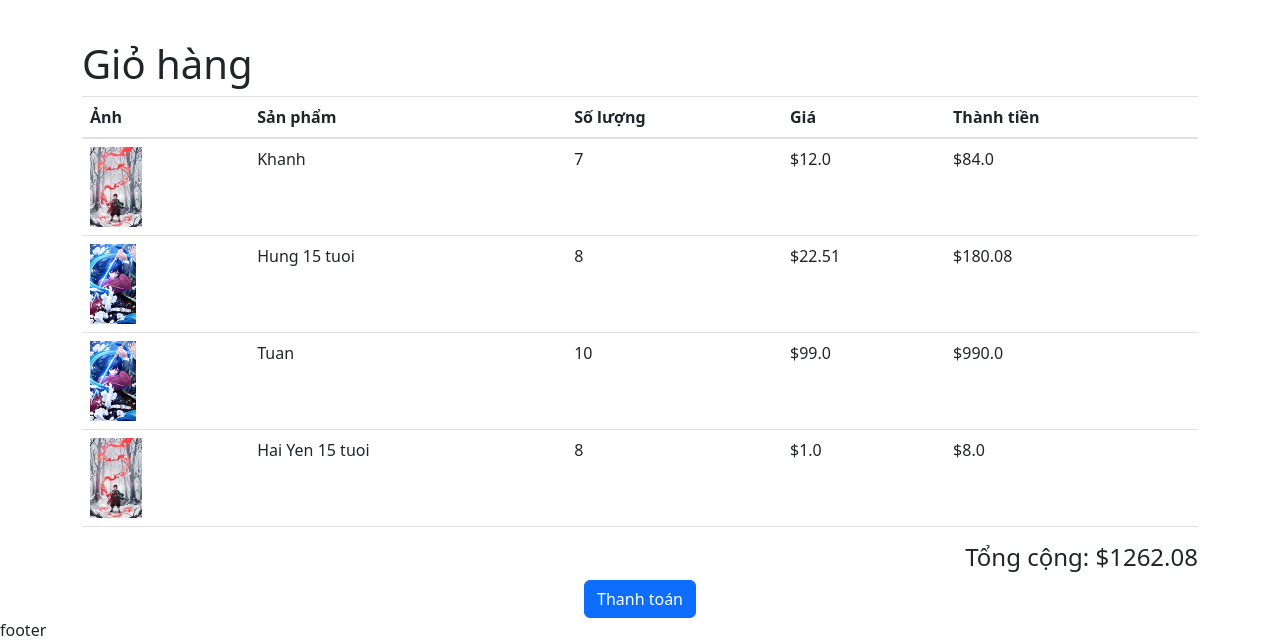
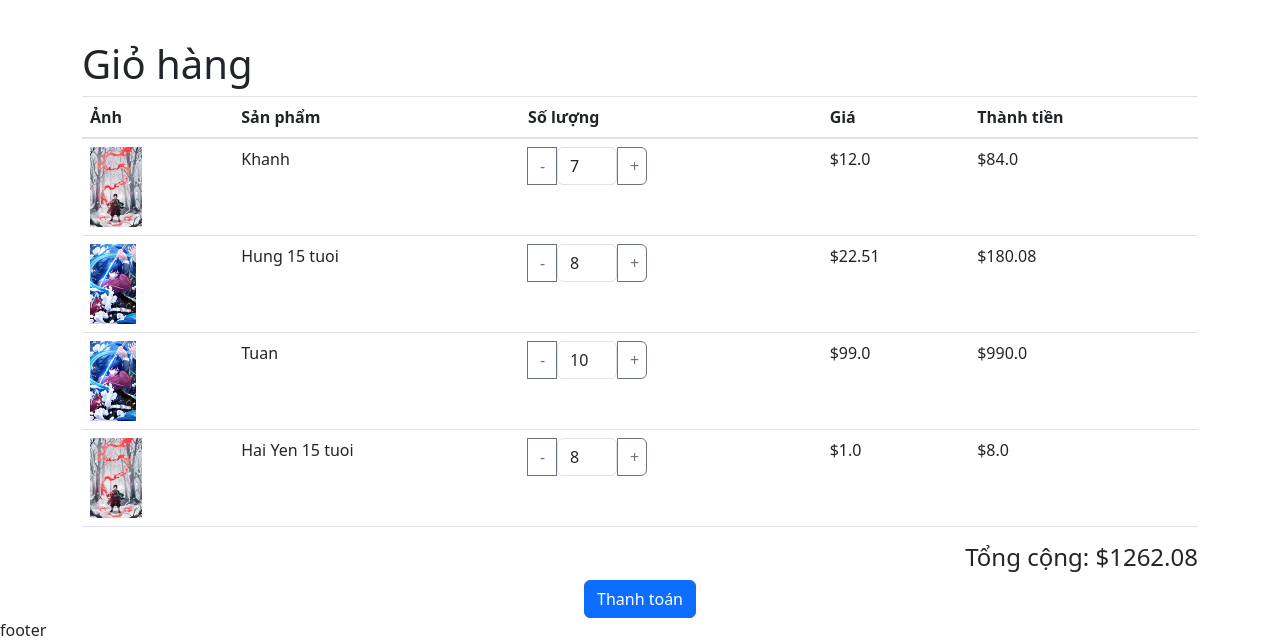
Before and after one commit to tuan-bug/PYTHON, a Django app: page /cart/ in a window 1280 px wide. Shown: the part 224-866 px from the top of the page. Run offline with Django 4.2, Linux system fonts and the light colour scheme; a user stored in the database is signed in; data comes from the database, SQL or seed files in the repository; both versions use the stored data as it was after the commit; some libraries are stand-ins or nearby versions.

Commit message:
chưa fix dc remove gio hang

```diff
--- a/webapp/app/static/app/js/addProduct.js
+++ b/webapp/app/static/app/js/addProduct.js
@@ -7,7 +7,6 @@ for(i = 0; i < updateBtns.length; i++){
         console.log('action: ', action);
         console.log('user: ', user)
         if (user === "AnonymousUser") {
-
             console.log("User not login");
         } else {
             updateUserOrder(productId, action);
@@ -18,6 +17,8 @@ for(i = 0; i < updateBtns.length; i++){
 
 function updateUserOrder(productId, action){
     console.log("User login ok");
+    console.log("id: ", productId);
+    console.log("action 2: ", action);
     var url = '/update_item/';
     fetch(url,{
         method: 'POST',
@@ -31,5 +32,6 @@ function updateUserOrder(productId, action){
 
     }).then((data) =>{
         console.log('data: ', data)
+        location.reload();
     })
 }
--- a/webapp/app/templates/app/cart.html
+++ b/webapp/app/templates/app/cart.html
@@ -40,7 +40,15 @@
 				<tr>
 				  <td> <img style="height: 80px; width: auto;" src="{{item.product.ImageURL}}"/> </td>
 				  <td>{{item.product.name}}</td>
-				  <td>{{item.quantity}}</td>
+				  <td>
+					<div class="input-group">
+						<div class="input-group-append">
+						  <button data-product={{item.product.id}} data-action = "remove" style="width:30px;" class="btn btn-outline-secondary update-btn" type="button">-</button>
+						  <input style="width:60px;" type="number" class="form-control" value="{{item.quantity}}" min="1">
+						  <button data-product={{item.product.id}} data-action = "add"  style="width:30px;" class="btn btn-outline-secondary update-btn" type="button">+</button>
+						</div>
+					  </div>
+				  </td>
 				  <td>${{item.product.price}}</td>
 				  <td>${{ item.total }}</td>
 
--- a/webapp/app/views.py
+++ b/webapp/app/views.py
@@ -45,7 +45,7 @@ def updateItem(request):
 
     if action == 'add':
         orderItem.quantity += 1
-    elif action =='remote':
+    elif action == 'remote':
         orderItem.quantity -= 1
     orderItem.save()
     if orderItem.quantity <= 0:
```
Also changed, not shown: webapp/db.sqlite3.
